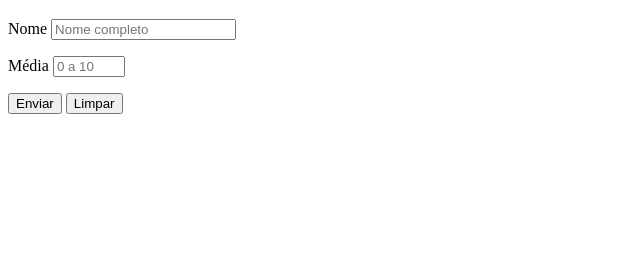
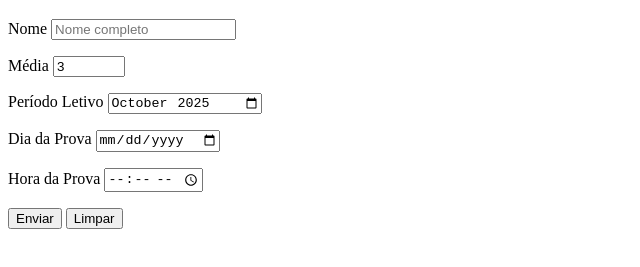
Before and after one commit to fabians84f/htmlecss, a plain HTML site: page exercicios/formulario003.html in a window 1280 px wide. Shown: the part 61-328 px from the top of the page, without its empty margins (0-640 px from the left). Drawn offline with Linux system fonts and the light colour scheme.

Commit message:
atualizando

```diff
--- a/exercicios/formulario003.html
+++ b/exercicios/formulario003.html
@@ -10,11 +10,23 @@
     <form action="cadastro.php" method="post" autocomplete="on">
         <p>
             <label for="inome">Nome</label>
-            <input type="text" name="nome" id="inome" required maxlength="30" placeholder="Nome completo" autocomplete="name" required>
+            <input type="text" name="nome" id="inome" maxlength="30" placeholder="Nome completo" autocomplete="name" required>
         </p>
         <p>
             <label for="imedia">Média</label>
-            <input type="number" name="media" id="imedia" min="0" max="10" placeholder="0 a 10" step="0.1" required>
+            <input type="number" name="media" id="imedia" min="0" max="10" placeholder="0 a 10" step="0.1"  value="3" required >
+        </p>
+        <p>
+            <label for="imes">Período Letivo</label>
+            <input type="month" name="mes" id="imes" value="2025-10">
+        </p>
+        <p>
+            <label for="idia">Dia da Prova</label>
+            <input type="date" name="Dia" id="idia">
+        </p>
+        <p>
+            <label for="ihora">Hora da Prova</label>
+            <input type="time" name="Hora" id="ihora">
         </p>
          <p>
             <input type="submit" value="Enviar">
```
